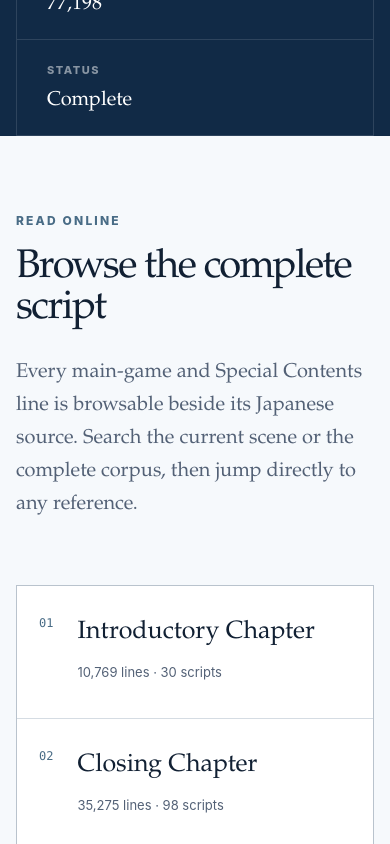
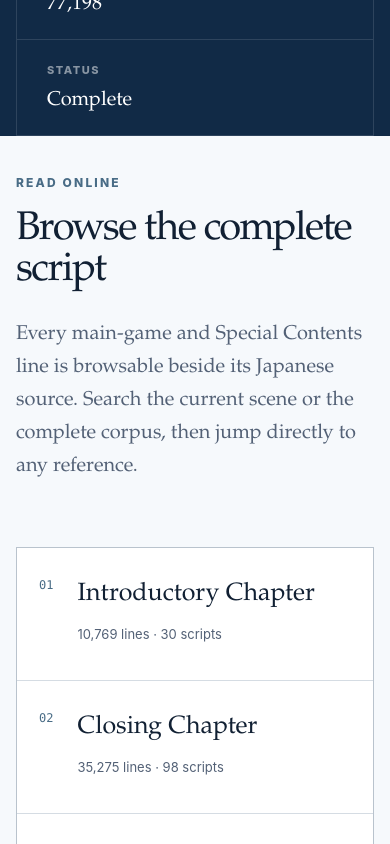
Before and after one commit to MAO-TLs/white-album-2, a Next.js app: page / in a window 390 px wide. Shown: the part 1020-1864 px from the top of the page. Built offline with nearby package versions, Linux system fonts and the light colour scheme.

Commit message:
Halve release page content section spacing

```diff
--- a/app/globals.css
+++ b/app/globals.css
@@ -289,7 +289,7 @@ select {
 }
 
 .section {
-  padding-block: 112px;
+  padding-block: 56px;
 }
 
 .section-heading {
@@ -2029,7 +2029,7 @@ footer {
   }
 
   .section {
-    padding-block: 76px;
+    padding-block: 38px;
   }
 
   .section-heading h2 {
```
